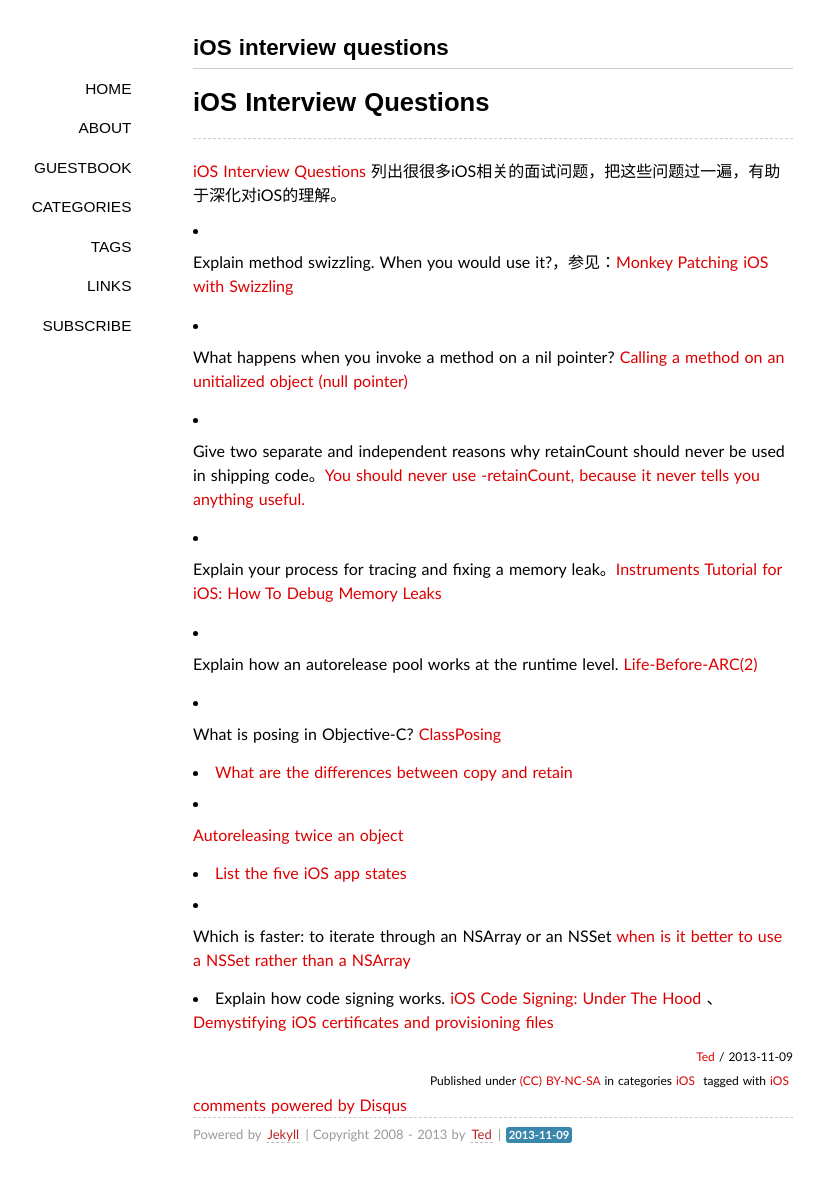
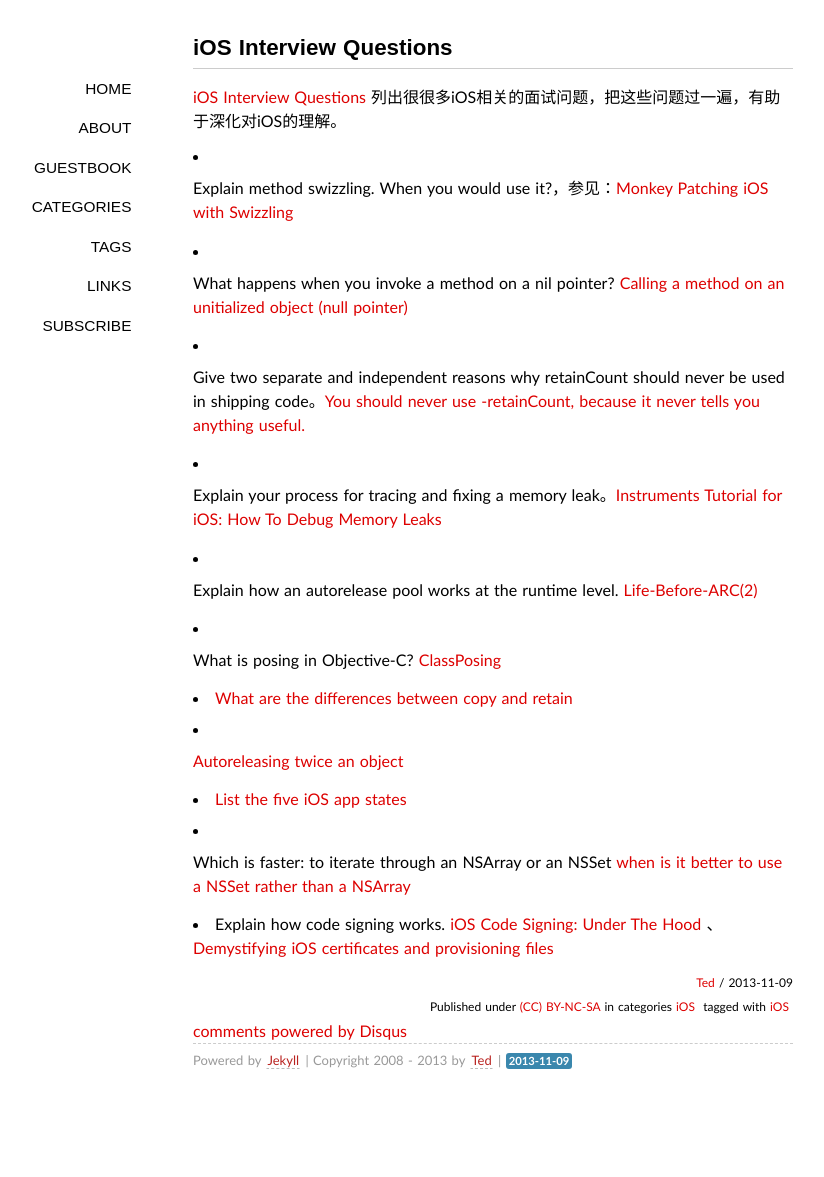
Before and after one commit to wufawei/wufawei.github.com, a Jekyll site: the page built from _posts/201311/2013-11-09-iOS-interview-questions.md, in a window 1280 px wide. Shown: the whole page, without its empty margins (147-971 px from the left). Built offline with Jekyll 4.4.1, drawn with Linux system fonts in a browser that asks for light colours; some web fonts are replaced; Markdown is read by kramdown in place of the engine named in the settings; comment, search, counter and statistics services are not loaded; after the commit the page ends 1103 px from its top, so only the background shows below that.

Commit message:
change format

```diff
--- a/_posts/201311/2013-11-09-iOS-interview-questions.md
+++ b/_posts/201311/2013-11-09-iOS-interview-questions.md
@@ -1,16 +1,12 @@
 ---
 layout: post
-title: iOS interview questions
+title: iOS Interview Questions
 categories:
 - iOS
 tags:
 - iOS
 ---
 
-
-# iOS Interview Questions
-
-------
  [iOS Interview Questions][1] 列出很很多iOS相关的面试问题，把这些问题过一遍，有助于深化对iOS的理解。
 
 * Explain method swizzling. When you would use it?，参见：[Monkey Patching iOS with Swizzling][2]
```
Also changed, not shown: _posts/201311/2013-11-09-quick-links.md (+3 -6 lines).
